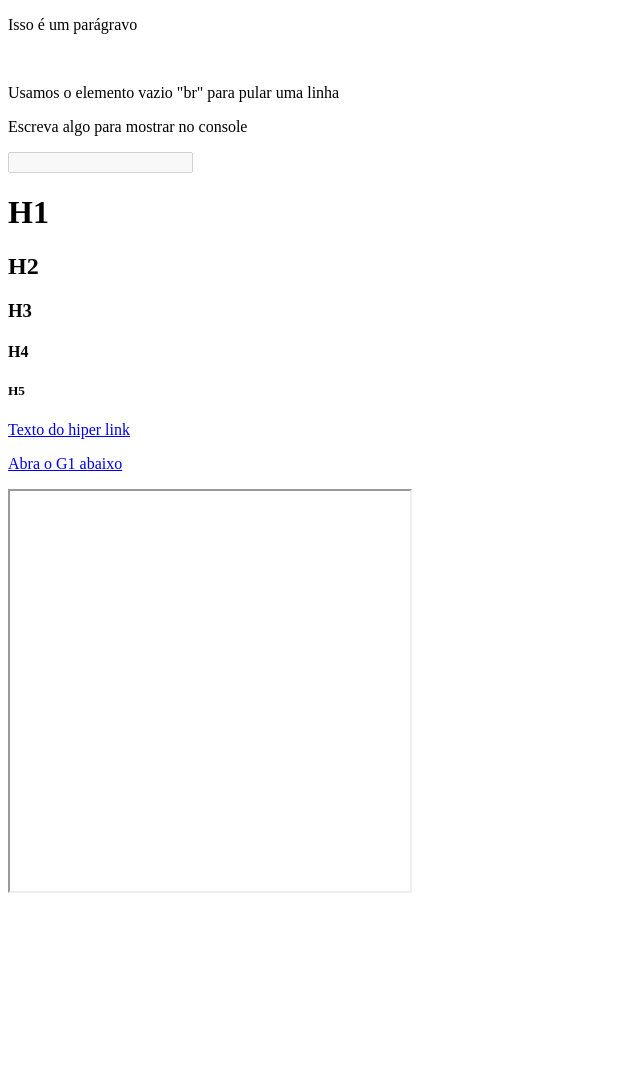
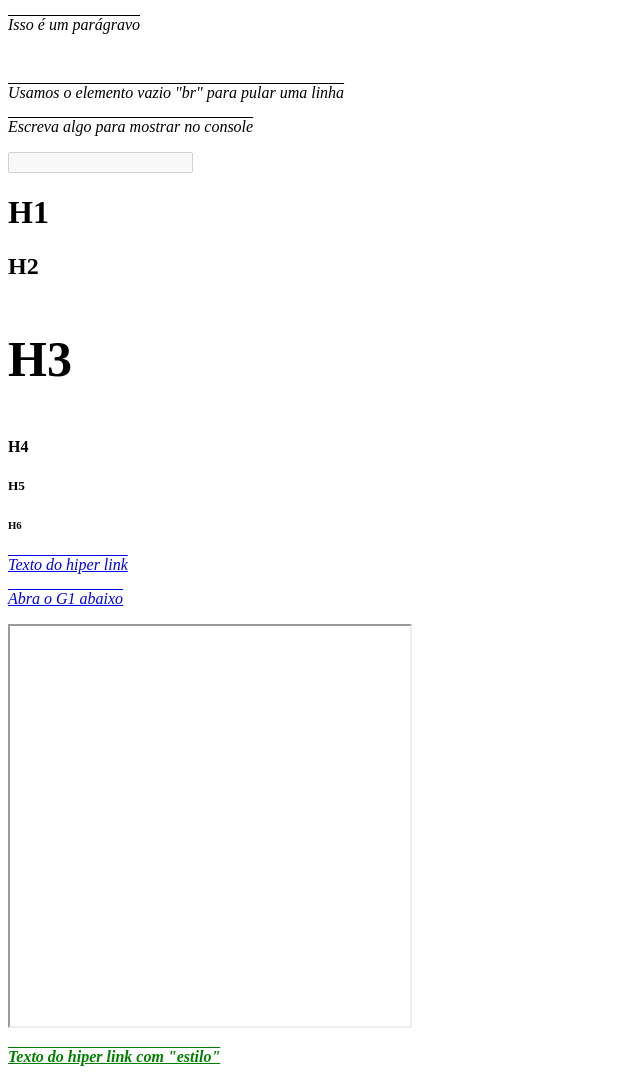
Before and after one commit to AndreRenatoMenezes/praticaIntegradora_Desco, a plain HTML site: page index.html in a window 1280 px wide. Shown: the whole page, without its empty margins (0-640 px from the left). Before the commit the page ends 905 px from the top, so only its background shows below. Drawn offline with Linux system fonts and the light colour scheme.

Commit message:
Adicionado conteúdos referentes a aula 02

```diff
--- /dev/null
+++ b/index.css
@@ -0,0 +1,3 @@
+div p{
+    font-style: italic; text-decoration: overline;
+}
--- a/index.html
+++ b/index.html
@@ -5,6 +5,15 @@
     <meta http-equiv="X-UA-Compatible" content="IE=edge">
     <meta name="viewport" content="width=device-width, initial-scale=1.0">
     <title>Aula 02 - HTML </title>
+
+    <!-- Estilação composta no Head-->
+    <style>
+        h3 {
+            font-size: 50px;
+        }
+    </style>
+    <!--Estilização em arquivo CSS separado-->
+    <link rel="stylesheet" href="index.css">
 </head>
 <body>
     <div>
@@ -23,11 +32,17 @@
         <h3>H3</h3>
         <h4>H4</h4>
         <h5>H5</h5>
+        <h6>H6</h6>
     </div>
     <div>
+        <!-- tag "a" usamos para criar hiperlink, onde o href é o caminho e o target é o comportamento do navegador.-->
         <a href="http://www.google.com/"><p>Texto do hiper link</p></a>
         <a href="https://g1.globo.com/" target="g1_iframe"><p>Abra o G1 abaixo</p></a>
         <iframe name="g1_iframe" width="400px" height="400px"></iframe> <!-- ancoragem usando tag iframe-->
     </div>
+    <div>
+        <!-- Estilização inline-->
+        <a style="color: green; font-family: 'Times New Roman', Times, serif; font-weight: bold;" href="http://www.google.com/"><p>Texto do hiper link com "estilo"</p></a>
+    </div>
 </body>
 </html>
```
